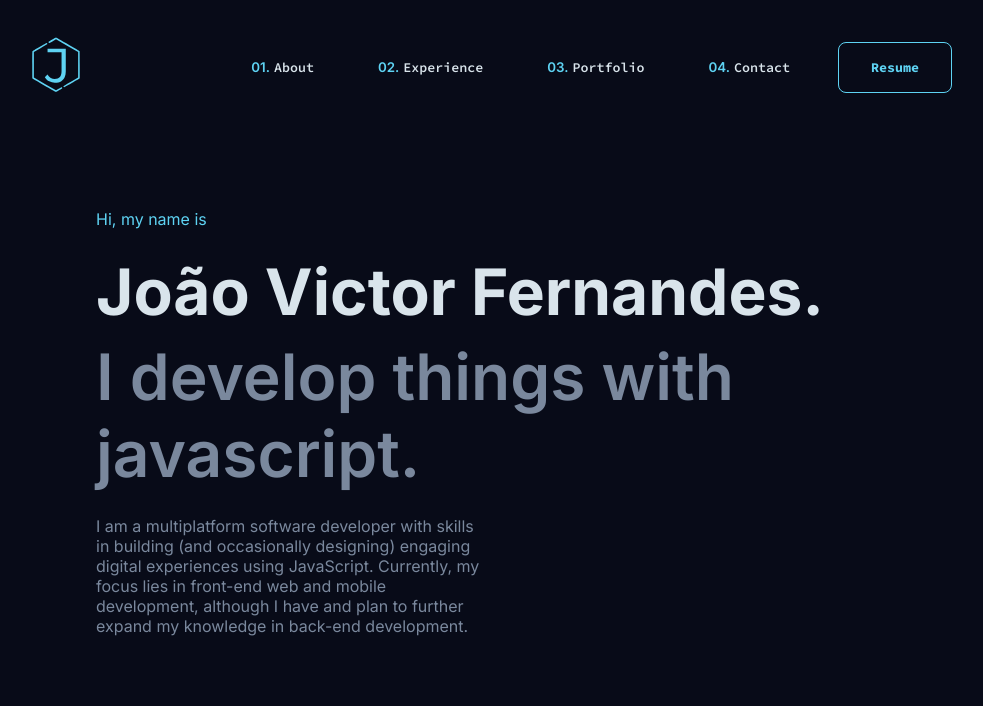
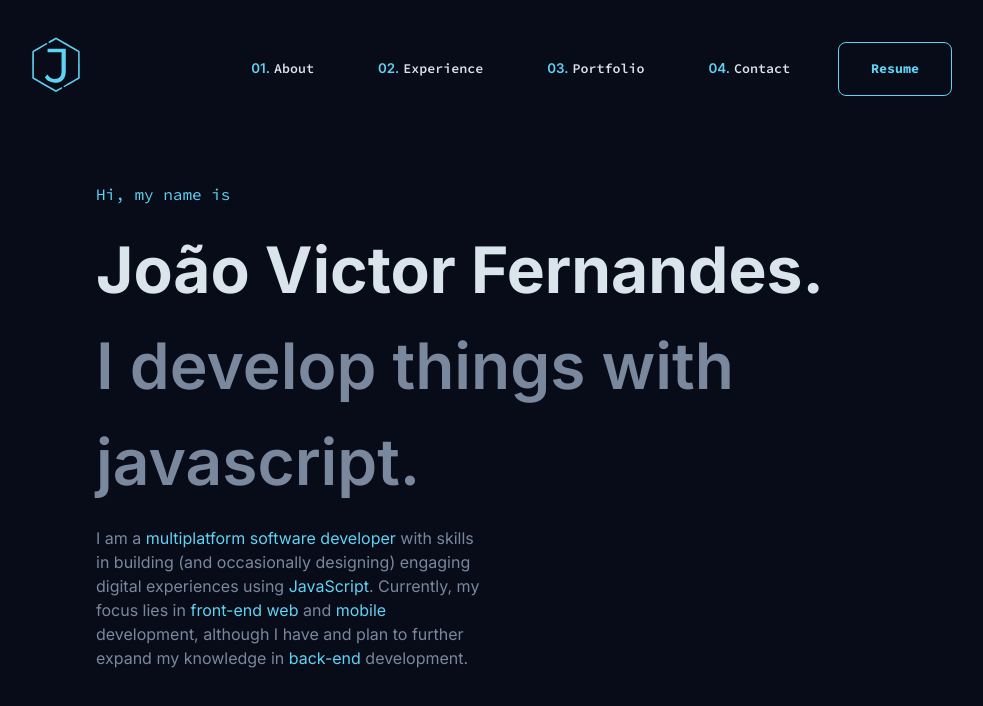
Before and after one commit to JvFern4ndes/MyPersonalWebsite, a React (Vite) app in the folder fe/: page / in a window 1280 px wide. Shown: the top 706 px of the page, without its empty margins (144-1127 px from the left). Built offline with nearby package versions, Linux system fonts and the light colour scheme.

Commit message:
feat: create text styles for home page texts

```diff
--- a/fe/src/Pages/ErrorPage/styles.jsx
+++ b/fe/src/Pages/ErrorPage/styles.jsx
@@ -1,6 +1,7 @@
 import styled from 'styled-components';
 
 export const Container = styled.div`
+  font-family: 'Source Code Pro', sans-serif;
   display: flex;
   flex-direction: column;
   justify-content: center;
@@ -10,6 +11,7 @@ export const Container = styled.div`
 `;
 
 export const HomeButton = styled.button`
+  font-family: 'Source Code Pro', sans-serif;
   background: transparent;
   color: ${({ theme }) => theme.tertiaryColor};
   border: 1px solid ${({ theme }) => theme.tertiaryColor};
--- a/fe/src/Pages/Home/index.jsx
+++ b/fe/src/Pages/Home/index.jsx
@@ -5,7 +5,7 @@ import GlobalStyles from '../../assets/styles/global';
 import defaultTheme from '../../assets/styles/themes/default';
 
 import {
-  Container, Content, FirstText, Name, SecondText, ThirdText,
+  Container, Content, FirstText, Name, SecondText, ThirdText, ColorTexts,
 } from './styles';
 import Header from '../../components/Header';
 
@@ -19,7 +19,28 @@ export default function Home() {
           <FirstText>Hi, my name is</FirstText>
           <Name>João Victor Fernandes.</Name>
           <SecondText>I develop things with javascript.</SecondText>
-          <ThirdText>I am a multiplatform software developer with skills in building (and occasionally designing) engaging digital experiences using JavaScript. Currently, my focus lies in front-end web and mobile development, although I have and plan to further expand my knowledge in back-end development.</ThirdText>
+          <ThirdText>
+            I am a
+            {' '}
+            <ColorTexts>multiplatform software developer</ColorTexts>
+            {' '}
+            with skills in building (and occasionally designing) engaging digital experiences using
+            {' '}
+            <ColorTexts>JavaScript</ColorTexts>
+            . Currently, my focus lies in
+            {' '}
+            <ColorTexts>front-end web</ColorTexts>
+            {' '}
+            and
+            {' '}
+            <ColorTexts>mobile</ColorTexts>
+            {' '}
+            development, although I have and plan to further expand my knowledge in
+            {' '}
+            <ColorTexts>back-end</ColorTexts>
+            {' '}
+            development.
+          </ThirdText>
         </Content>
       </Container>
     </ThemeProvider>
--- a/fe/src/Pages/Home/styles.jsx
+++ b/fe/src/Pages/Home/styles.jsx
@@ -14,23 +14,22 @@ export const Content = styled.div`
   display: flex;
   flex-direction: column;
   justify-content: center;
-  gap: 8px;
 `;
 
 export const FirstText = styled.div`
+  font-family: 'Source Code Pro', sans-serif;
   color: ${({ theme }) => theme.tertiaryColor};
 `;
 
 export const Name = styled.div`
-  font-family: 'Inter', sans-serif;
   font-size: 64px;
   font-weight: bold;
   color: ${({ theme }) => theme.color};
   margin-top: 16px;
+  cursor: pointer;
 `;
 
 export const SecondText = styled.div`
-  font-family: 'Inter', sans-serif;
   font-size: 64px;
   font-weight: 600;
   color: ${({ theme }) => theme.secondaryColor};
@@ -42,3 +41,7 @@ export const ThirdText = styled.div`
   max-width: 40%;
   color: ${({ theme }) => theme.secondaryColor}
 `;
+
+export const ColorTexts = styled.span`
+  color: ${({ theme }) => theme.tertiaryColor}
+`;
--- a/fe/src/assets/styles/global.jsx
+++ b/fe/src/assets/styles/global.jsx
@@ -6,6 +6,7 @@ export default createGlobalStyle`
     padding: 0;
     box-sizing: border-box;
     font-family: 'Inter', monospace;
+    line-height: 1.5;
   }
 
   body {
```
